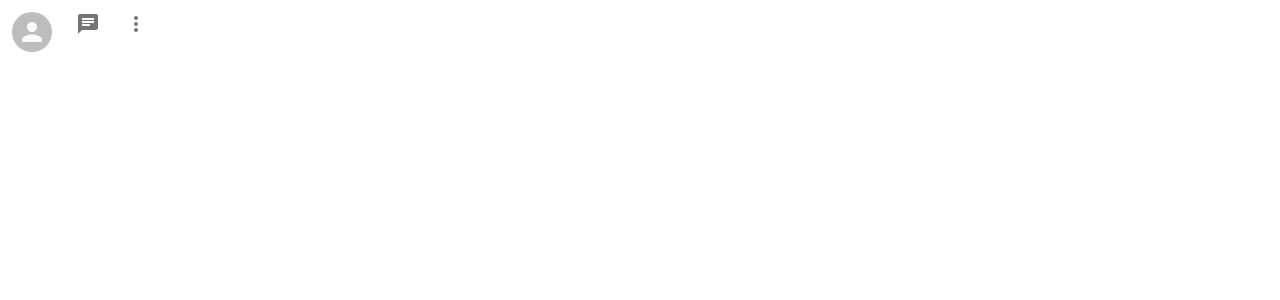
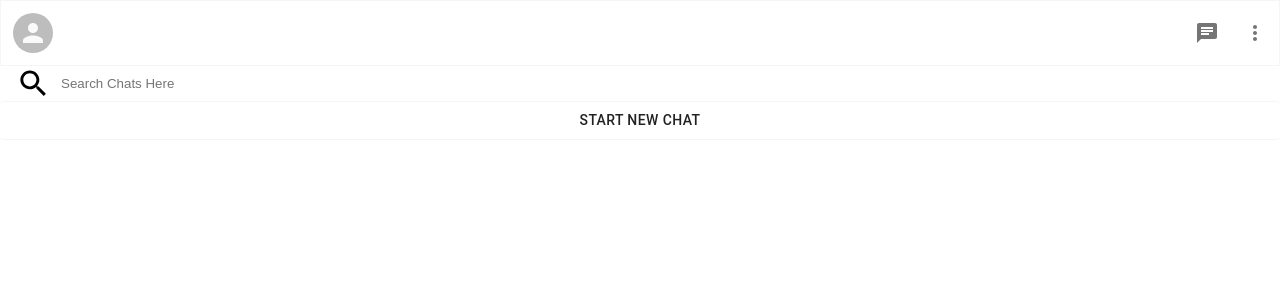
Before and after one commit to fadhilradh/Next-Firebase-Whatsapp-Web, a Next.js app: page / in a window 1280 px wide. Shown: the top 300 px of the page. Built offline with nearby package versions, Linux system fonts and the light colour scheme.

Commit message:
finalize sidebar

```diff
--- a/components/Sidebar.js
+++ b/components/Sidebar.js
@@ -1,7 +1,8 @@
 import styled from 'styled-components';
-import { Avatar, IconButton } from '@material-ui/core';
+import { Avatar, IconButton, Button } from '@material-ui/core';
 import ChatIcon from '@material-ui/icons/Chat';
 import MoreVertIcon from '@material-ui/icons/MoreVert';
+import SearchIcon from '@material-ui/icons/Search';
 
 function Sidebar() {
   return (
@@ -20,22 +21,55 @@ function Sidebar() {
               </IconButton>
           </IconsContainer>
         </Header>
+
+
+        <SearchContainer>
+            <SearchIcon fontSize="large"/>
+            <SearchInput placeholder="Search Chats Here" height={20}/>
+        </SearchContainer>
+        <StartChatButton>Start New Chat</StartChatButton>
     </Container>
   )
 }
 
 export default Sidebar
 
+const Container = styled.div`
+    display: flex;
+    flex-direction: column;
+`;
+
 const Header = styled.div`
     display: flex;
-`
+    width: 100%;
+    justify-content: space-between;
+    align-items: center;
+    border: 1px solid whitesmoke;
+`;
 
 const IconsContainer = styled.div``
 
-const UserAvatar = styled(Avatar)`
+const UserAvatar = styled(Avatar)``;
 
+const SearchContainer = styled.div`
+    padding-left: 1rem;
+    display : flex;
+    align-items: center;
+    border-bottom: 1 solid whitesmoke;
 `;
 
-const Container = styled.div`
-    display: flex;
-`
+const SearchInput = styled.input`
+    outline-width: 0;
+    border: none;
+    margin: 0 1rem 0 0.5rem;
+    flex: 1;
+`;
+
+const StartChatButton = styled(Button)`
+    color: grey;
+
+    &&& {
+      border-bottom: 1px solid whitesmoke;
+      border-top: 1px solid whitesmoke;
+    };
+`;
--- a/package.json
+++ b/package.json
@@ -10,6 +10,7 @@
   "dependencies": {
     "@material-ui/core": "^4.11.4",
     "@material-ui/icons": "^4.11.2",
+    "firebase": "^8.6.7",
     "next": "10.2.3",
     "react": "17.0.2",
     "react-dom": "17.0.2",
--- a/pages/index.js
+++ b/pages/index.js
@@ -1,5 +1,11 @@
 import Head from 'next/head'
 import Sidebar from "../components/Sidebar"
+import dynamic from 'next/dynamic'
+
+const SidebarNoSSR = dynamic(
+  () => import('../components/Sidebar'),
+  { ssr: false }
+)
 
 export default function Home() {
   return (
@@ -9,8 +15,7 @@ export default function Home() {
         <meta name="description" content="Whatsapp Web 2" />
         <link rel="icon" href="/favicon.ico" />
       </Head>
-      <Sidebar/>
-
+      <SidebarNoSSR style={{width : "30%"}}/>
     </div>
   )
 }
```
Also changed, not shown: 2 other files (tests, documents, lock files or other folders). Lines whose indentation alone changed are shown as unchanged.
